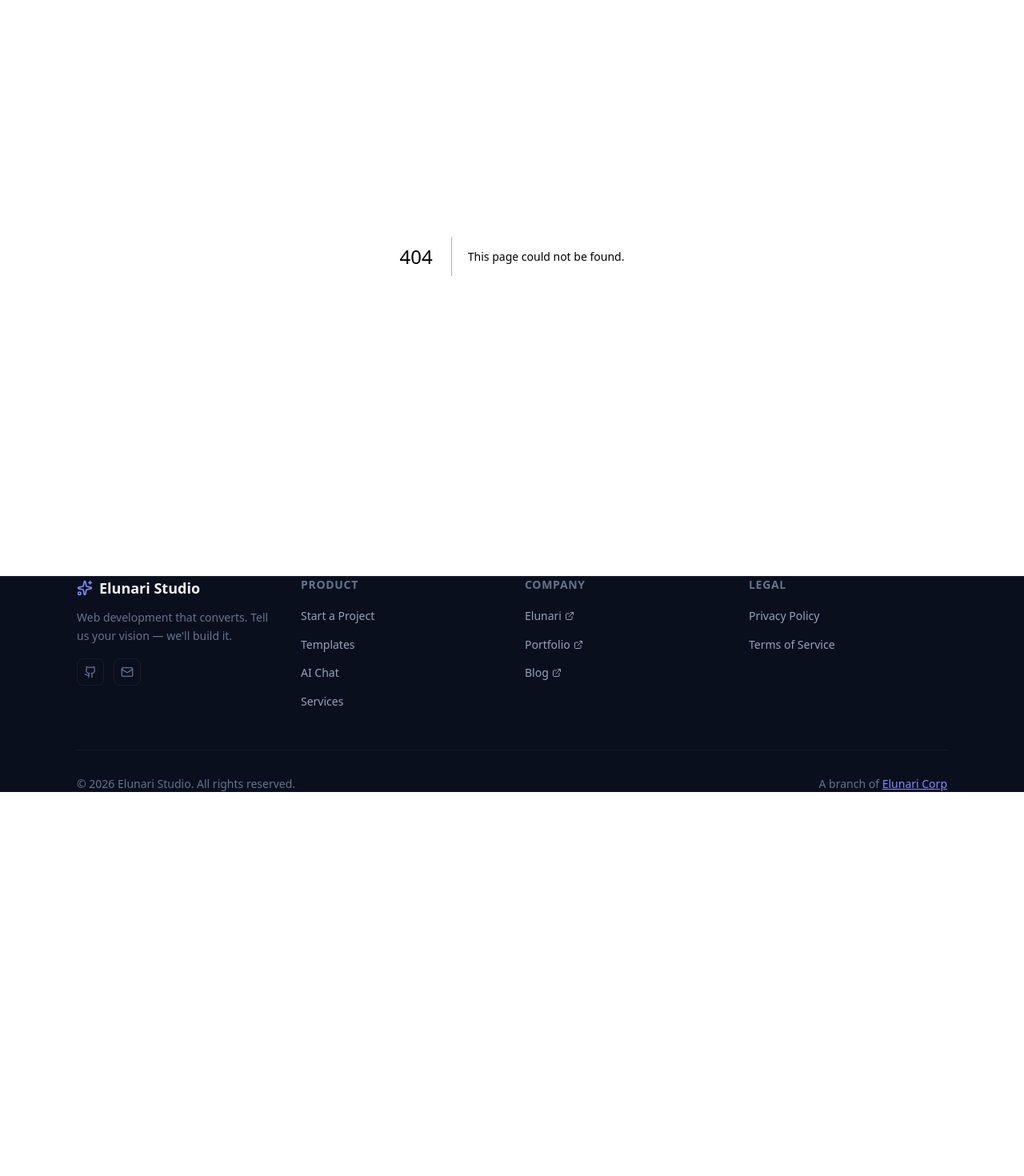
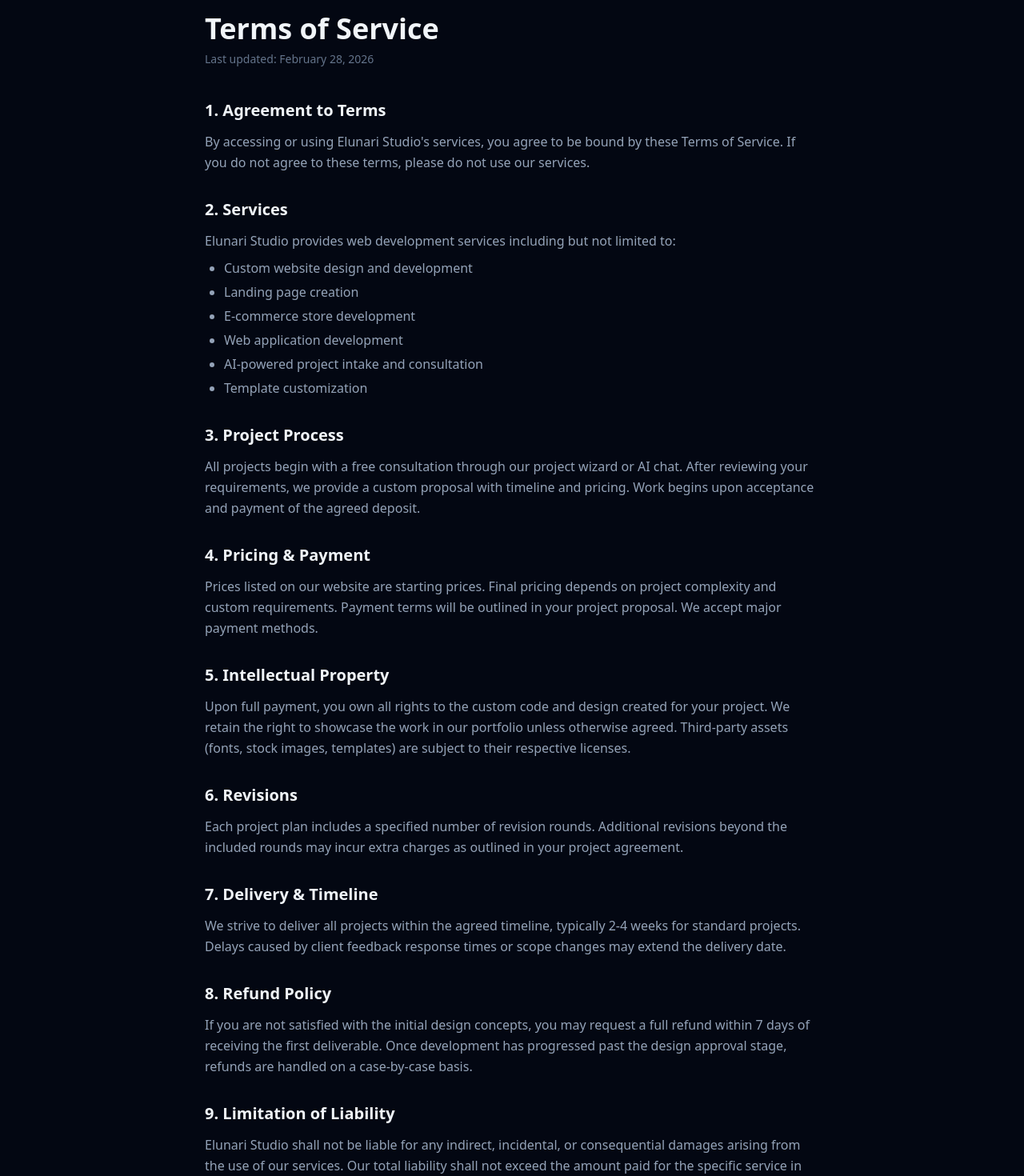
Before and after one commit to markkennethbadilla/elunari-studio, a Next.js app: page /terms in a window 1280 px wide. Before the commit this address had no page. Shown: the part 80-1550 px from the top of the page at 80% size. Before the commit the page ends 1070 px from the top, so only its background shows below. Built offline with nearby package versions, Linux system fonts and the light colour scheme.

Commit message:
add privacy policy and terms of service pages

```diff
--- /dev/null
+++ b/app/privacy/page.tsx
@@ -0,0 +1,75 @@
+'use client'
+
+import Link from 'next/link'
+
+export default function PrivacyPage() {
+  return (
+    <main className="pt-24 pb-20">
+      <div className="page-container">
+        <div className="max-w-3xl mx-auto">
+          <h1 className="text-3xl md:text-4xl font-bold mb-2">Privacy Policy</h1>
+          <p className="text-sm text-[var(--text-muted)] mb-10">Last updated: February 28, 2026</p>
+
+          <div className="space-y-8 text-[var(--text-secondary)] leading-relaxed">
+            <section>
+              <h2 className="text-xl font-semibold text-[var(--text)] mb-3">1. Information We Collect</h2>
+              <p>When you use Elunari Studio, we may collect information you provide directly, including your name, email address, project descriptions, uploaded files (text, images, video, audio, drawings), and any other information you submit through our project wizard or AI chat.</p>
+            </section>
+
+            <section>
+              <h2 className="text-xl font-semibold text-[var(--text)] mb-3">2. How We Use Your Information</h2>
+              <p>We use the information we collect to:</p>
+              <ul className="list-disc pl-6 mt-2 space-y-1">
+                <li>Provide, maintain, and improve our web development services</li>
+                <li>Communicate with you about your project</li>
+                <li>Process your project requests and deliver custom proposals</li>
+                <li>Send you technical notices and support messages</li>
+                <li>Improve our AI-powered tools and service quality</li>
+              </ul>
+            </section>
+
+            <section>
+              <h2 className="text-xl font-semibold text-[var(--text)] mb-3">3. AI-Powered Features</h2>
+              <p>Our AI chat and project analysis features use Google Gemini API to process your inputs. Your conversations and project descriptions may be sent to Google&apos;s servers for processing. We do not store AI conversation history beyond your active session unless you explicitly save it.</p>
+            </section>
+
+            <section>
+              <h2 className="text-xl font-semibold text-[var(--text)] mb-3">4. Data Storage & Security</h2>
+              <p>We implement appropriate technical and organizational measures to protect your personal information. Your data is stored securely and accessed only by authorized team members working on your project.</p>
+            </section>
+
+            <section>
+              <h2 className="text-xl font-semibold text-[var(--text)] mb-3">5. Third-Party Services</h2>
+              <p>We may use third-party services including:</p>
+              <ul className="list-disc pl-6 mt-2 space-y-1">
+                <li>Vercel for hosting and deployment</li>
+                <li>Google Gemini for AI-powered features</li>
+                <li>Cloudflare for DNS and security</li>
+                <li>GitHub for code hosting and version control</li>
+              </ul>
+            </section>
+
+            <section>
+              <h2 className="text-xl font-semibold text-[var(--text)] mb-3">6. Your Rights</h2>
+              <p>You have the right to access, correct, or delete your personal information at any time. To exercise these rights, contact us at <a href="mailto:studio@elunari.uk" className="text-[var(--primary)] hover:underline cursor-pointer">studio@elunari.uk</a>.</p>
+            </section>
+
+            <section>
+              <h2 className="text-xl font-semibold text-[var(--text)] mb-3">7. Changes to This Policy</h2>
+              <p>We may update this privacy policy from time to time. We will notify you of any changes by posting the new policy on this page with an updated revision date.</p>
+            </section>
+
+            <section>
+              <h2 className="text-xl font-semibold text-[var(--text)] mb-3">8. Contact Us</h2>
+              <p>If you have any questions about this Privacy Policy, please contact us at <a href="mailto:studio@elunari.uk" className="text-[var(--primary)] hover:underline cursor-pointer">studio@elunari.uk</a>.</p>
+            </section>
+          </div>
+
+          <div className="mt-12 pt-8 border-t border-[var(--border)]">
+            <Link href="/" className="text-[var(--primary)] hover:underline cursor-pointer">&larr; Back to Home</Link>
+          </div>
+        </div>
+      </div>
+    </main>
+  )
+}
--- /dev/null
+++ b/app/terms/page.tsx
@@ -0,0 +1,80 @@
+'use client'
+
+import Link from 'next/link'
+
+export default function TermsPage() {
+  return (
+    <main className="pt-24 pb-20">
+      <div className="page-container">
+        <div className="max-w-3xl mx-auto">
+          <h1 className="text-3xl md:text-4xl font-bold mb-2">Terms of Service</h1>
+          <p className="text-sm text-[var(--text-muted)] mb-10">Last updated: February 28, 2026</p>
+
+          <div className="space-y-8 text-[var(--text-secondary)] leading-relaxed">
+            <section>
+              <h2 className="text-xl font-semibold text-[var(--text)] mb-3">1. Agreement to Terms</h2>
+              <p>By accessing or using Elunari Studio&apos;s services, you agree to be bound by these Terms of Service. If you do not agree to these terms, please do not use our services.</p>
+            </section>
+
+            <section>
+              <h2 className="text-xl font-semibold text-[var(--text)] mb-3">2. Services</h2>
+              <p>Elunari Studio provides web development services including but not limited to:</p>
+              <ul className="list-disc pl-6 mt-2 space-y-1">
+                <li>Custom website design and development</li>
+                <li>Landing page creation</li>
+                <li>E-commerce store development</li>
+                <li>Web application development</li>
+                <li>AI-powered project intake and consultation</li>
+                <li>Template customization</li>
+              </ul>
+            </section>
+
+            <section>
+              <h2 className="text-xl font-semibold text-[var(--text)] mb-3">3. Project Process</h2>
+              <p>All projects begin with a free consultation through our project wizard or AI chat. After reviewing your requirements, we provide a custom proposal with timeline and pricing. Work begins upon acceptance and payment of the agreed deposit.</p>
+            </section>
+
+            <section>
+              <h2 className="text-xl font-semibold text-[var(--text)] mb-3">4. Pricing & Payment</h2>
+              <p>Prices listed on our website are starting prices. Final pricing depends on project complexity and custom requirements. Payment terms will be outlined in your project proposal. We accept major payment methods.</p>
+            </section>
+
+            <section>
+              <h2 className="text-xl font-semibold text-[var(--text)] mb-3">5. Intellectual Property</h2>
+              <p>Upon full payment, you own all rights to the custom code and design created for your project. We retain the right to showcase the work in our portfolio unless otherwise agreed. Third-party assets (fonts, stock images, templates) are subject to their respective licenses.</p>
+            </section>
+
+            <section>
+              <h2 className="text-xl font-semibold text-[var(--text)] mb-3">6. Revisions</h2>
+              <p>Each project plan includes a specified number of revision rounds. Additional revisions beyond the included rounds may incur extra charges as outlined in your project agreement.</p>
+            </section>
+
+            <section>
+              <h2 className="text-xl font-semibold text-[var(--text)] mb-3">7. Delivery & Timeline</h2>
+              <p>We strive to deliver all projects within the agreed timeline, typically 2-4 weeks for standard projects. Delays caused by client feedback response times or scope changes may extend the delivery date.</p>
+            </section>
+
+            <section>
+              <h2 className="text-xl font-semibold text-[var(--text)] mb-3">8. Refund Policy</h2>
+              <p>If you are not satisfied with the initial design concepts, you may request a full refund within 7 days of receiving the first deliverable. Once development has progressed past the design approval stage, refunds are handled on a case-by-case basis.</p>
+            </section>
+
+            <section>
+              <h2 className="text-xl font-semibold text-[var(--text)] mb-3">9. Limitation of Liability</h2>
+              <p>Elunari Studio shall not be liable for any indirect, incidental, or consequential damages arising from the use of our services. Our total liability shall not exceed the amount paid for the specific service in question.</p>
+            </section>
+
+            <section>
+              <h2 className="text-xl font-semibold text-[var(--text)] mb-3">10. Contact</h2>
+              <p>For questions about these Terms of Service, please contact us at <a href="mailto:studio@elunari.uk" className="text-[var(--primary)] hover:underline cursor-pointer">studio@elunari.uk</a>.</p>
+            </section>
+          </div>
+
+          <div className="mt-12 pt-8 border-t border-[var(--border)]">
+            <Link href="/" className="text-[var(--primary)] hover:underline cursor-pointer">&larr; Back to Home</Link>
+          </div>
+        </div>
+      </div>
+    </main>
+  )
+}
```
Also changed, not shown: 1 other file (tests, documents, lock files or other folders).
